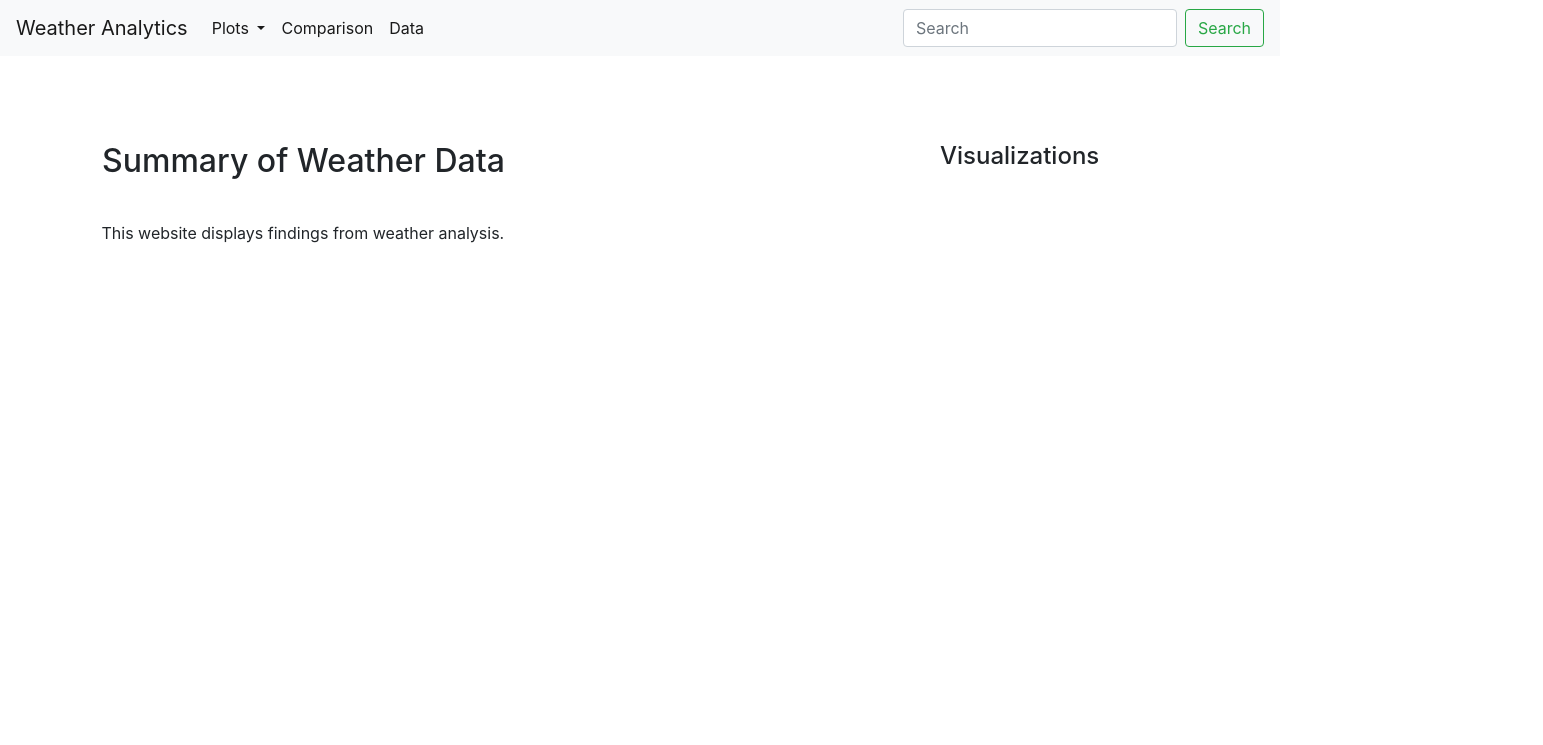
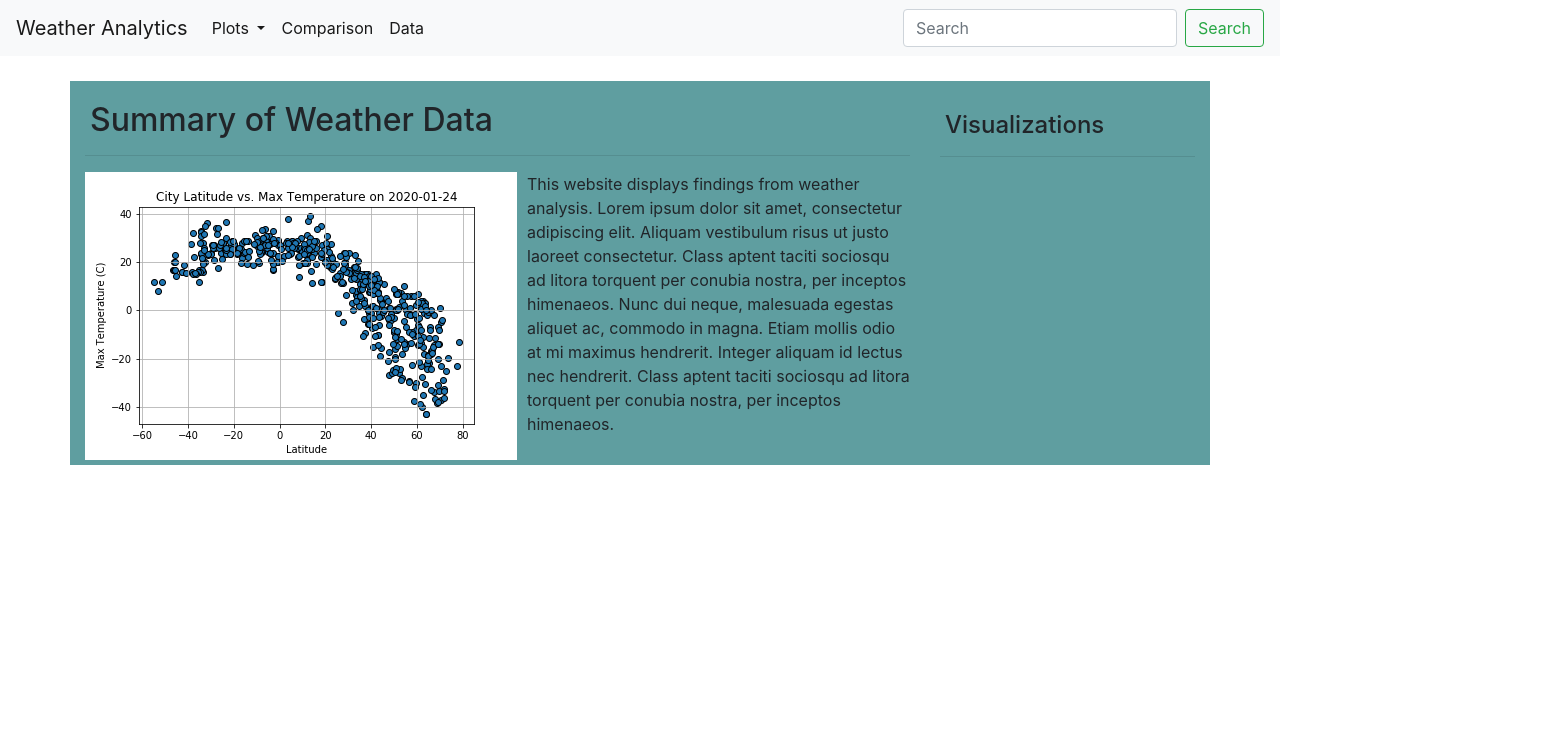
Before and after one commit to loryuen/web-design-challenge, a plain HTML site: page index.html in a window 1280 px wide. Shown: the whole page, 1543 px wide, since content can reach past the window. Drawn offline with nearby package versions, Linux system fonts and the light colour scheme.

Commit message:
landing page design

```diff
--- a/index.html
+++ b/index.html
@@ -60,22 +60,28 @@
 
     <!-- container -->
     <div class="container">
+        <div class="row spacer">
+            <div class="col-12 top-spacer"></div>
+        </div>
         <div class="row">
 
             <!-- main content of landing page -->
-            <div class="col-md-9">
+            <div class="col-md-9 background-main">
                 <!-- main box -->
-                <figure class="box box-main"></figure>
                 <h2 class="main title-main">Summary of Weather Data</h2>
-
-                <p class="main text-main">This website displays findings from weather analysis.</p>
+                <hr>
+                <section>
+                    <img id="plot-main" src="assets/plots/01_Temp.png" alt="Lat vs Max Temp Plot">
+                </section>
+                <p class="main text-main">This website displays findings from weather analysis. Lorem ipsum dolor sit amet, consectetur adipiscing elit. Aliquam vestibulum risus ut justo laoreet consectetur. Class aptent taciti sociosqu ad litora torquent per conubia nostra, per inceptos himenaeos. Nunc dui neque, malesuada egestas aliquet ac, commodo in magna. Etiam mollis odio at mi maximus hendrerit. Integer aliquam id lectus nec hendrerit. Class aptent taciti sociosqu ad litora torquent per conubia nostra, per inceptos himenaeos. </p>
             </div>
 
             <!-- side content of landing page -->
-            <div class="col-6 col-md-3">
+            <div class="col-6 col-md-3 background-side">
                 <!-- side box -->
-                <figure class="box box-side"></figure>
                 <h4 class="side title-side">Visualizations</h4>
+                <hr>
+
             </div>
           </div>
 
--- a/style.css
+++ b/style.css
@@ -1,42 +1,28 @@
 /* boxes*/
 
-
-
-.box {
-    position: absolute;
-    margin-top: 10%;
-    margin-left: 1%;
-    height: 600px;
-    width: 600px;
-
+.title-main {
+    padding-top: 20px;
+    padding-left: 5px;
     }
 
-/*.box-side {
-    position: absolute;
-    margin-top: 10%;
-    margin-right: 1%;
-    height: 400px;
-    width:100px;
-    background: cadetblue'
+.title-side {
+    padding-top: 30px;
+    padding-left: 5px;
     }
 
-/*.box-side {
-    position: fixed;
-    width: 20%;
-    height: 400px;
-    background: cadetblue'
-    }*/
+.spacer {
+    padding: 25px 0 0 0;
+}
 
-.main {
-    position: absolute;
-    margin-top: 10%;
-    margin-left: 2%
-    }
+.background-main {
+    background: cadetblue}
 
-.text-main {
-    position: relative;
-    margin-top: 20%;}
+.background-side {
+    background: cadetblue}
 
-.side {
-    position: absolute;
-    margin-top: 30%;}
+#plot-main {
+    float: left;
+    padding-right: 10px;
+    padding-bottom: 5px;}
+
+/* height: auto; width: 23% and 45% for smaller screens for visualization side panel*/
```
